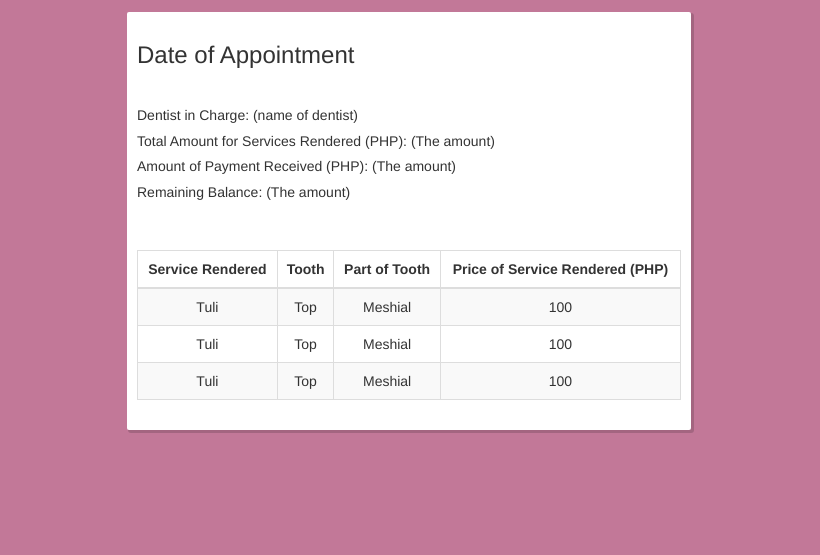
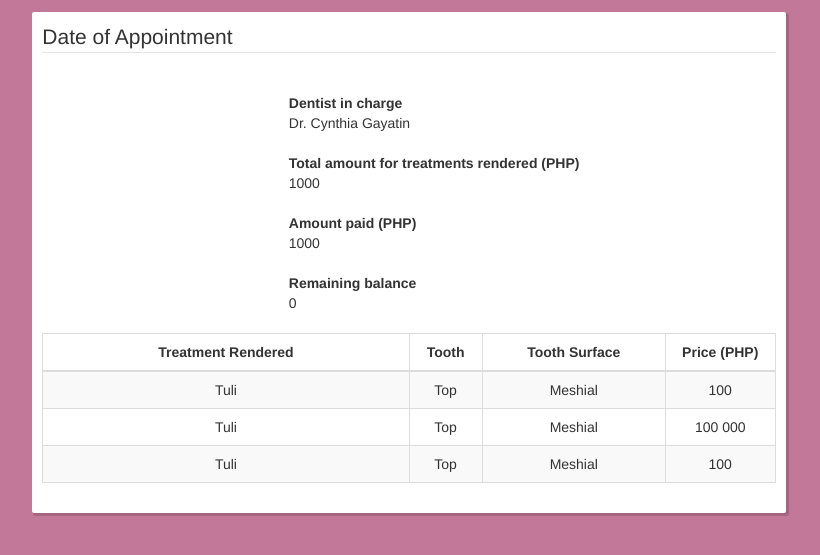
Before and after one commit to pagongparaguya/GayatinDC, a CodeIgniter app: a page that uses application/views/appointment_record/appointment_record_view.php in a window 1280 px wide. Shown: the part 58-613 px from the top of the page, without its empty margins (231-1051 px from the left). Run offline with CodeIgniter, Linux system fonts and the light colour scheme; some libraries are stand-ins or nearby versions.

Commit message:
modified views: appointment_record_add appointment_record_view

```diff
--- a/application/views/appointment_record/appointment_record_add.php
+++ b/application/views/appointment_record/appointment_record_add.php
@@ -4,7 +4,9 @@
   		<div class="col-lg-12 col-md-11 col-sm-12 columns">
                 <div class="element-container">
 
-                      <legend>New appointment record for (patient name) on (date)</legend>
+                      <div class="page-header">
+                        New appointment record for (patient name) on (date)
+                      </div>
 
                       <div class="col-lg-4 col-lg-offset-4 columns">
                         <label for="profile-gender">Dentist in Charge</label>
--- a/application/views/appointment_record/appointment_record_view.php
+++ b/application/views/appointment_record/appointment_record_view.php
@@ -1,23 +1,39 @@
-<?php $this->load->view('header', array('num' => 1, 'title' => 'Date of Appointment Record')); ?>
+<?php $this->load->view('header', array('num' => 2, 'title' => 'Date of Appointment Record')); ?>
 <div class="col-md-12 col-lg-12 columns">
-				<div class="col-md-4 col-lg-3 columns"></div>
-				<div class="col-md-4 col-sm-12 col-lg-6 columns">
+				<div class="col-md-4 col-sm-12 col-lg-8 col-lg-offset-2 columns">
 						<div class="element-container nomargin-element-container">
-							<h3>Date of Appointment</h3>
-							<br>
-							<h5>Dentist in Charge: (name of dentist)</h5>
-							<h5>Total Amount for Services Rendered (PHP): (The amount)</h5>
-							<h5>Amount of Payment Received (PHP): (The amount) </h5>
-							<h5>Remaining Balance: (The amount) </h5>
+							<legend>Date of Appointment</legend>
+							<div class="col-lg-6 col-lg-offset-4 columns">
+								<br>
+								<dl class="dl-vertical">
+								  <dt>Dentist in charge</dt>
+								  <dd>Dr. Cynthia Gayatin</dd>
+								</dl>
+
+								<dl class="dl-vertical">
+								  <dt>Total amount for treatments rendered (PHP)</dt>
+								  <dd>1000</dd>
+								</dl>
+
+								<dl class="dl-vertical">
+								  <dt>Amount paid (PHP)</dt>
+								  <dd>1000</dd>
+								</dl>
+
+								<dl class="dl-vertical">
+								  <dt>Remaining balance</dt>
+								  <dd>0</dd>
+								</dl>
+							</div>
 
 							<br><br>
 							<table id="example" class="table table-striped table-bordered" cellspacing="0" width="100%">
 							        <thead>
 							            <tr>
-							                <th style="text-align: center; font-weight: bold; font-size: 100%">Service Rendered</th>
-							                <th style="text-align: center; font-weight: bold; font-size: 100%">Tooth</th>
-							                <th style="text-align: center; font-weight: bold; font-size: 100%">Part of Tooth</th>
-							                <th style="text-align: center; font-weight: bold; font-size: 100%">Price of Service Rendered (PHP)</th>
+							                <th width="50%" style="text-align: center; font-weight: bold; font-size: 100%">Treatment Rendered</th>
+				                            <th width="10%" style="text-align: center; font-weight: bold; font-size: 100%">Tooth</th>
+				                            <th width="25%" style="text-align: center; font-weight: bold; font-size: 100%">Tooth Surface</th>
+				                            <th width="15%" style="text-align: center; font-weight: bold; font-size: 100%">Price (PHP)</th>
 							            </tr>
 							        </thead>
 
@@ -32,7 +48,7 @@
 							            	<td>Tuli</td>
 							            	<td>Top</td>
 							            	<td>Meshial</td>
-							            	<td>100</td>
+							            	<td>100 000</td>
 							            </tr>
 							            <tr>
 							            	<td>Tuli</td>
@@ -44,6 +60,5 @@
 							      </table>
 						</div>
 				</div>
-				<div class="col-md-4 col-lg-3 columns"></div>
 </div>
 <?php $this->load->view('footer'); ?>
```
